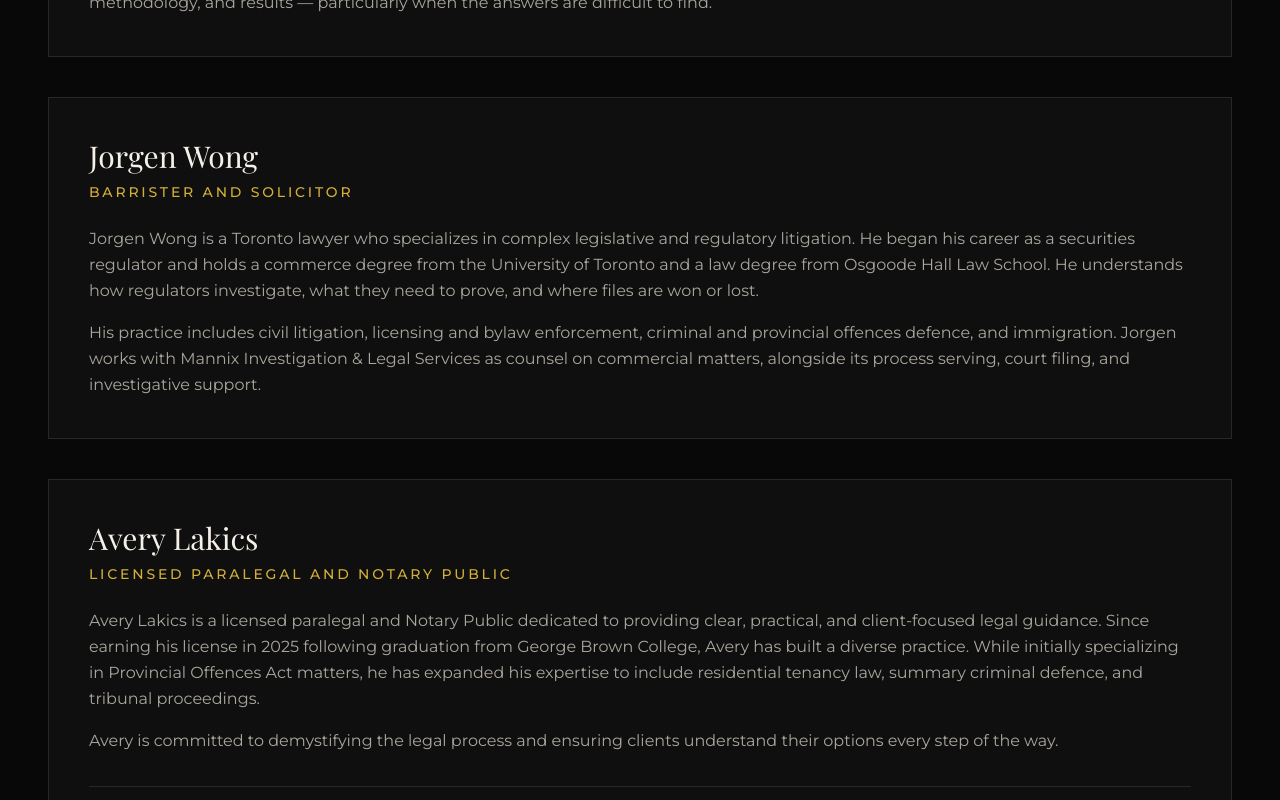
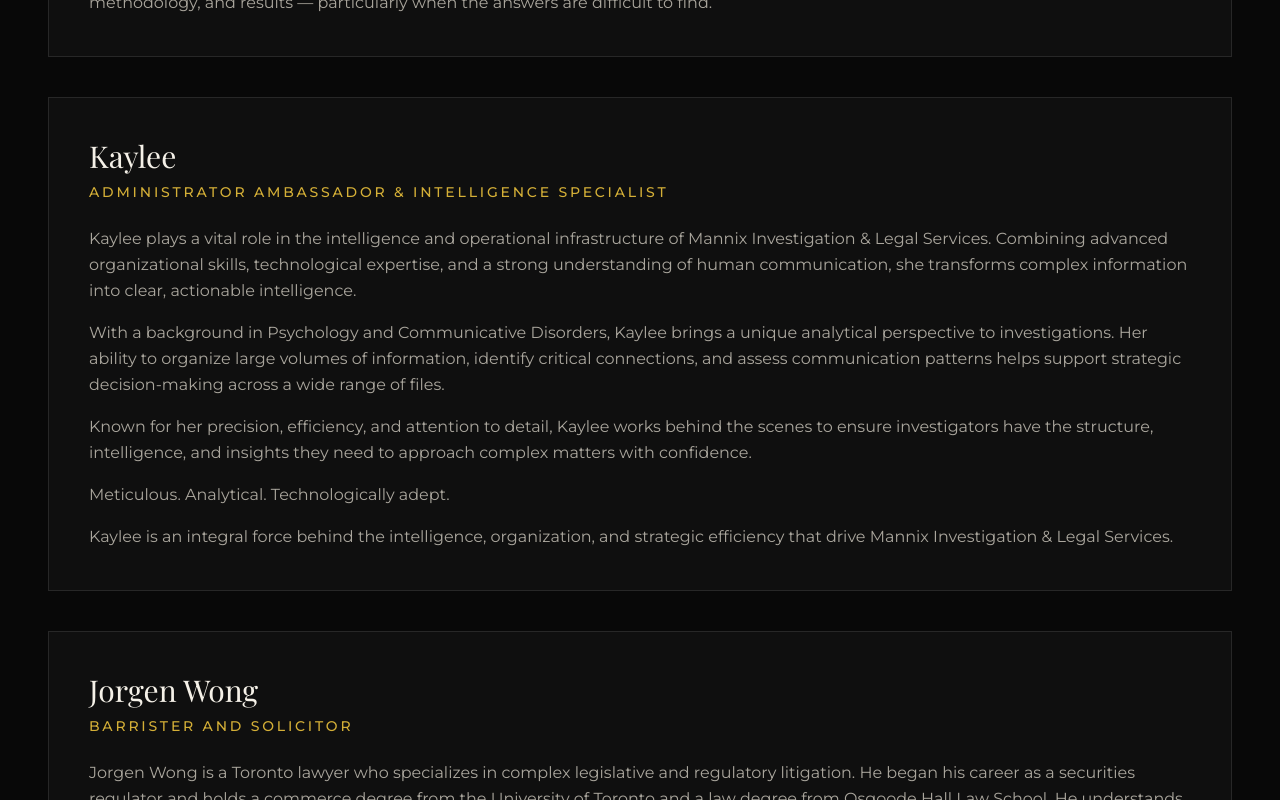
Before and after one commit to BizzOne-Digital/manix2, a React (Vite) app: page /about in a window 1280 px wide. Shown: the part 7320-8120 px from the top of the page. Built offline with nearby package versions, Linux system fonts and the light colour scheme; a web font is replaced by a local one.

Commit message:
Add Kaylee team profile to About page
Co-authored-by: Cursor <cursoragent@cursor.com>

```diff
--- a/src/data/team.js
+++ b/src/data/team.js
@@ -12,6 +12,19 @@ export const teamMembers = [
       `Over the course of her career, Ziva has successfully located individuals across Canada and around the world, often uncovering information and connections that others believed had long since disappeared or been deliberately concealed.`,
       `Whether tracing a missing individual, investigating a complex claim, or pursuing information buried beneath layers of misinformation, Ziva approaches every assignment with persistence, discretion, analytical precision, and an unwavering determination to find the truth.`,
       `At ${brand.fullName}, Ziva represents the firm's commitment to combining experience, instinct, investigative methodology, and results — particularly when the answers are difficult to find.`,
+    ],
+    practiceAreas: null,
+  },
+  {
+    id: 'kaylee',
+    name: 'Kaylee',
+    credentials: 'Administrator Ambassador & Intelligence Specialist',
+    bio: [
+      `Kaylee plays a vital role in the intelligence and operational infrastructure of ${brand.fullName}. Combining advanced organizational skills, technological expertise, and a strong understanding of human communication, she transforms complex information into clear, actionable intelligence.`,
+      `With a background in Psychology and Communicative Disorders, Kaylee brings a unique analytical perspective to investigations. Her ability to organize large volumes of information, identify critical connections, and assess communication patterns helps support strategic decision-making across a wide range of files.`,
+      `Known for her precision, efficiency, and attention to detail, Kaylee works behind the scenes to ensure investigators have the structure, intelligence, and insights they need to approach complex matters with confidence.`,
+      `Meticulous. Analytical. Technologically adept.`,
+      `Kaylee is an integral force behind the intelligence, organization, and strategic efficiency that drive ${brand.fullName}.`,
     ],
     practiceAreas: null,
   },
```
